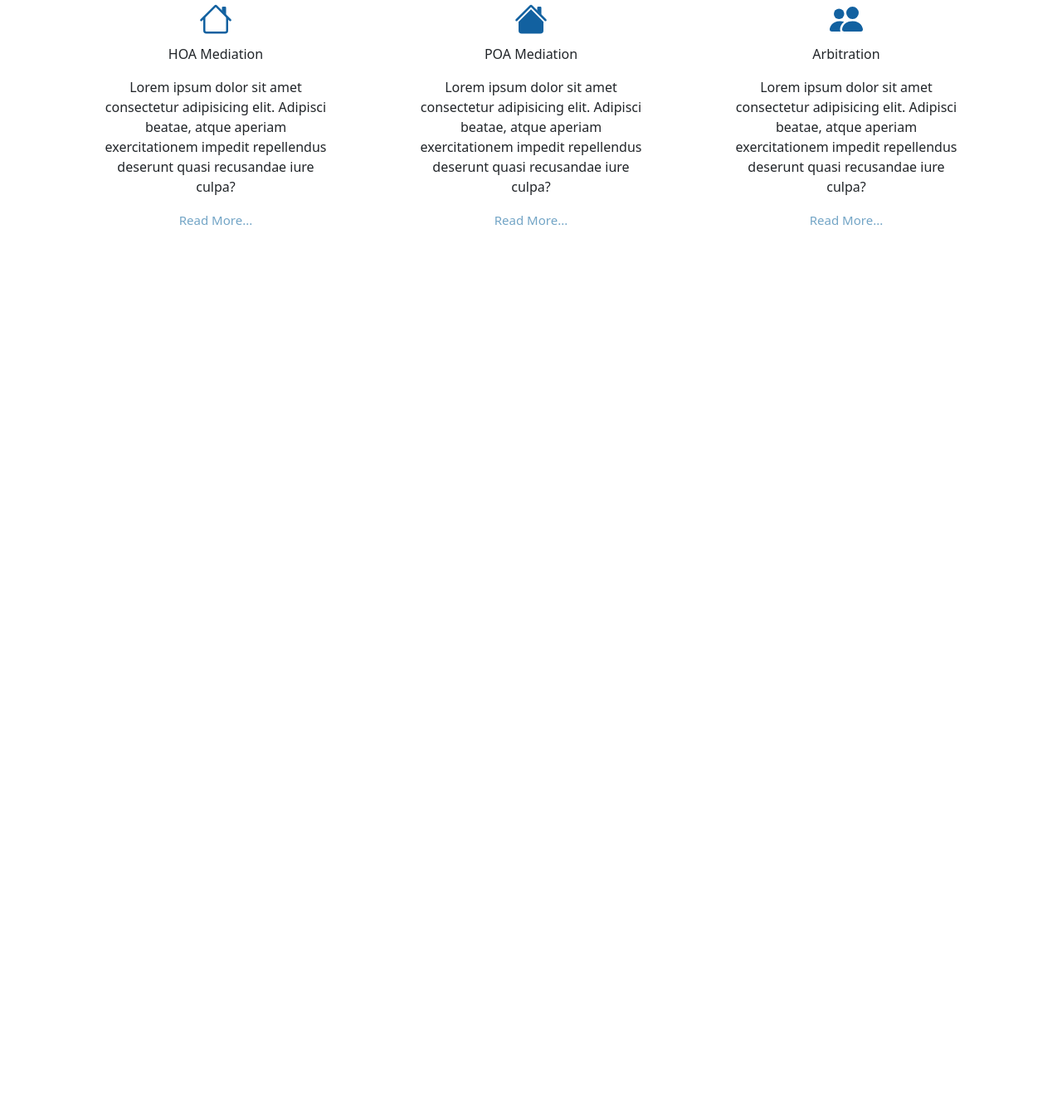
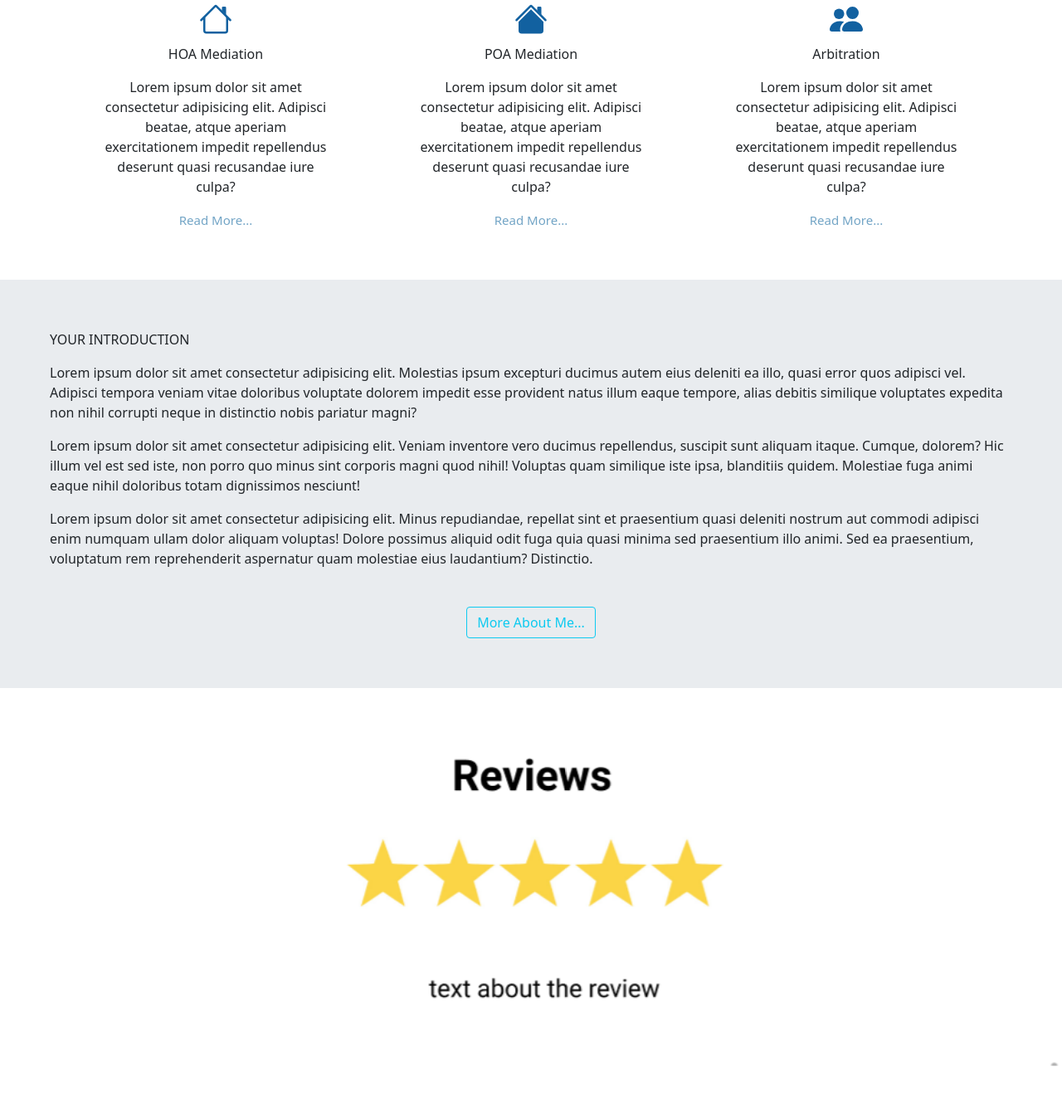
Before and after one commit to lianliansy/mediation-site, a website: page index.html in a window 1280 px wide. Shown: the part 613-1954 px from the top of the page at 83% size. Before the commit the page ends 950 px from the top, so only its background shows below. Drawn offline with nearby package versions, Linux system fonts and the light colour scheme; grey boxes are pictures that could not be loaded.

Commit message:
added introduction section and review section

```diff
--- a/index.html
+++ b/index.html
@@ -64,5 +64,43 @@
   </div>
 </div>
 
+<div class="introductionSection">
+  <div>
+  <p>YOUR INTRODUCTION</p>
+  <p>Lorem ipsum dolor sit amet consectetur adipisicing elit. Molestias ipsum excepturi ducimus autem eius deleniti ea illo, quasi error quos adipisci vel. Adipisci tempora veniam vitae doloribus voluptate dolorem impedit esse provident natus illum eaque tempore, alias debitis similique voluptates expedita non nihil corrupti neque in distinctio nobis pariatur magni?</p>
+  <p>Lorem ipsum dolor sit amet consectetur adipisicing elit. Veniam inventore vero ducimus repellendus, suscipit sunt aliquam itaque. Cumque, dolorem? Hic illum vel est sed iste, non porro quo minus sint corporis magni quod nihil! Voluptas quam similique iste ipsa, blanditiis quidem. Molestiae fuga animi eaque nihil doloribus totam dignissimos nesciunt!</p>
+  <p>Lorem ipsum dolor sit amet consectetur adipisicing elit. Minus repudiandae, repellat sint et praesentium quasi deleniti nostrum aut commodi adipisci enim numquam ullam dolor aliquam voluptas! Dolore possimus aliquid odit fuga quia quasi minima sed praesentium illo animi. Sed ea praesentium, voluptatum rem reprehenderit aspernatur quam molestiae eius laudantium? Distinctio.</p>
+  </div>
+  <button type="button" class="introductionSection-btn btn btn-outline-info">More About Me...</button>
+</div>
+
+
+<div id="carouselExampleControls" class="carousel slide" data-ride="carousel">
+  <div class="carousel-inner">
+    <div class="carousel-item active">
+      <img src="./Images/reviews.png" class="d-block w-100" alt="...">
+    </div>
+    <div class="carousel-item">
+      <img src="https://images.unsplash.com/photo-1506318137071-a8e063b4bec0?ixlib=rb-1.2.1&ixid=MnwxMjA3fDB8MHxwaG90by1wYWdlfHx8fGVufDB8fHx8&auto=format&fit=crop&w=893&q=80" class="d-block w-100" alt="...">
+    </div>
+    <div class="carousel-item">
+      <img src="https://images.unsplash.com/photo-1528722828814-77b9b83aafb2?ixid=MnwxMjA3fDB8MHxwaG90by1wYWdlfHx8fGVufDB8fHx8&ixlib=rb-1.2.1&auto=format&fit=crop&w=870&q=80" class="d-block w-100" alt="...">
+    </div>
+  </div>
+ <button class="carousel-control-prev" type="button" data-target="#carouselExampleControls" data-slide="prev">
+    <span class="carousel-control-prev-icon" aria-hidden="true"></span>
+    <span class="sr-only">Previous</span>
+  </button>
+  <button class="carousel-control-next" type="button" data-target="#carouselExampleControls" data-slide="next">
+    <span class="carousel-control-next-icon" aria-hidden="true"></span>
+    <span class="sr-only">Next</span>
+  </button>
+</div>
+
+
+
+
+<script src="https://cdn.jsdelivr.net/npm/jquery@3.5.1/dist/jquery.slim.min.js" integrity="sha384-DfXdz2htPH0lsSSs5nCTpuj/zy4C+OGpamoFVy38MVBnE+IbbVYUew+OrCXaRkfj" crossorigin="anonymous"></script>
+<script src="https://cdn.jsdelivr.net/npm/bootstrap@4.6.1/dist/js/bootstrap.bundle.min.js" integrity="sha384-fQybjgWLrvvRgtW6bFlB7jaZrFsaBXjsOMm/tB9LTS58ONXgqbR9W8oWht/amnpF" crossorigin="anonymous"></script>
 </body>
 </html>
--- /dev/null
+++ b/js/_custom.js
@@ -0,0 +1,2 @@
+// @import "./node_modules/bootstrap/js/dist/";
+// @import "./node_modules/bootstrap/js/src/util";
--- /dev/null
+++ b/js/index.js
@@ -0,0 +1 @@
+// @use 'custom';
--- a/scss/_custom.scss
+++ b/scss/_custom.scss
@@ -58,4 +58,21 @@
 	}
 }
 
+.introductionSection {
+	background-color: #e9ecef;
+	padding: 60px;
+	display: flex;
+	flex-direction: column;
+	justify-content: center;
+	align-items: center;
+
+	&-btn {
+		margin-top: 30px;
+	}
+}
+
+.carousel-item {
+	height: 32rem;
+}
+
 @import "../node_modules/bootstrap/scss/bootstrap.scss";
```
Also changed, not shown: Images/reviews.png (added), css/style.css, index.js (deleted), 1 other file.
